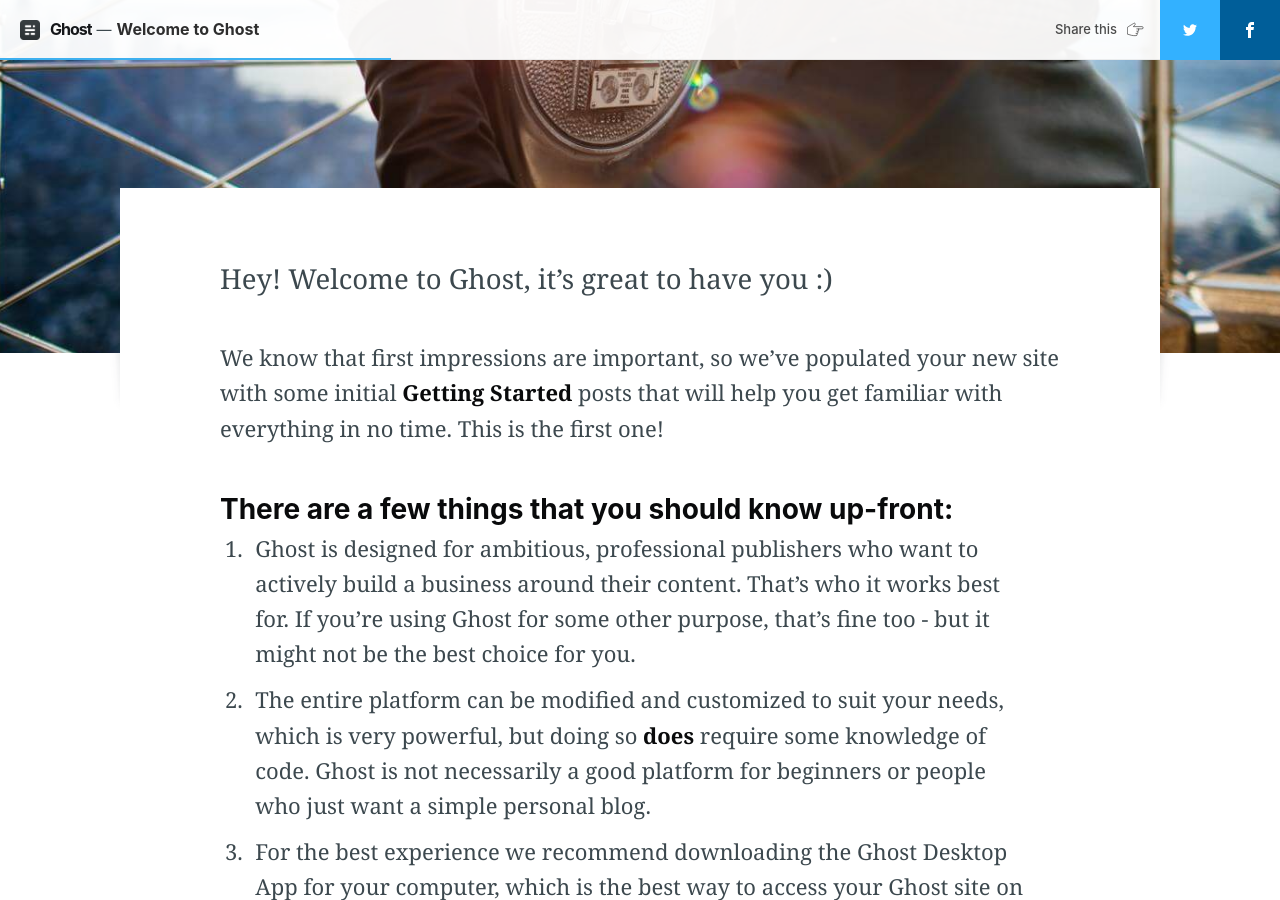
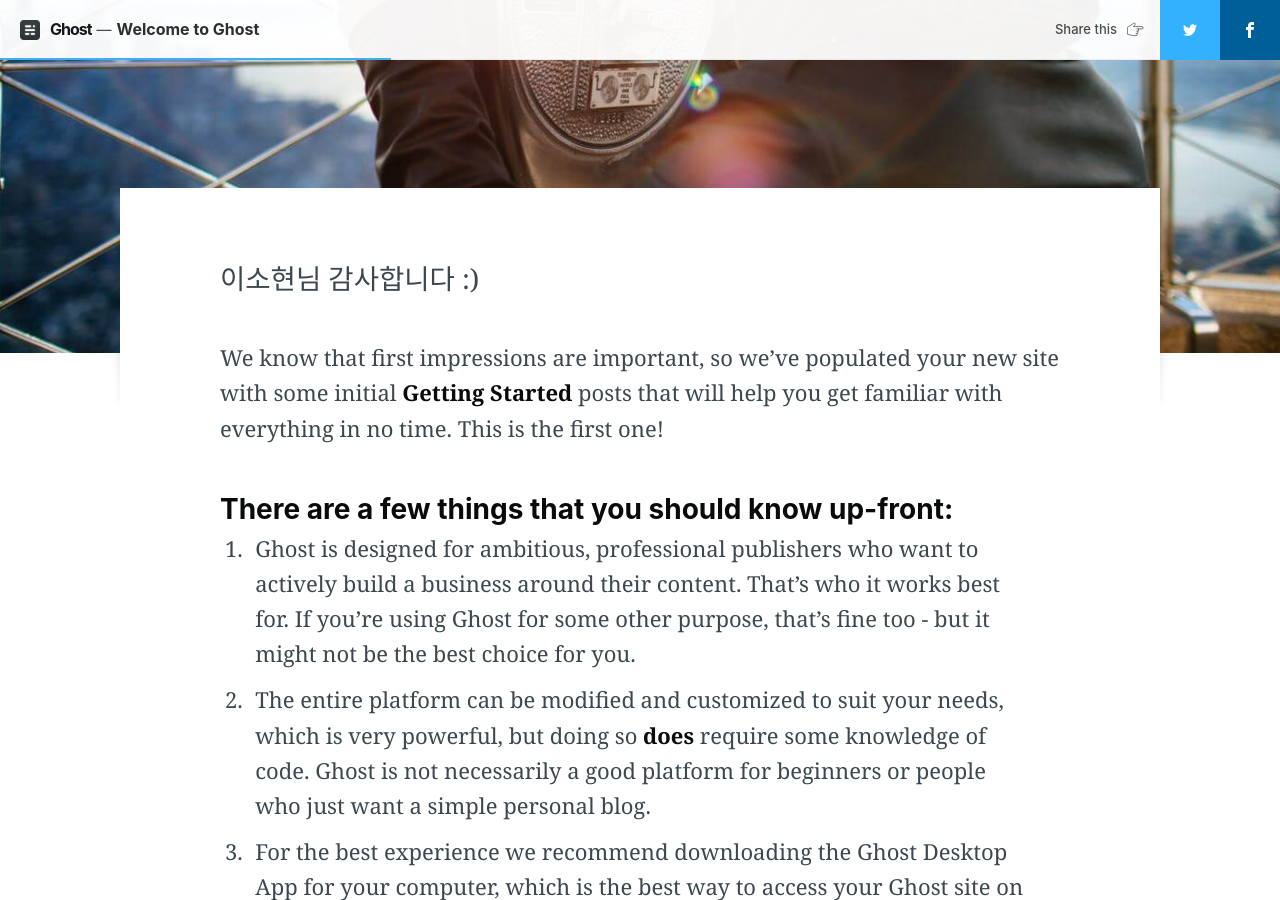
Before and after one commit to thgus900/thgus900.github.io, a Jekyll site: the page built from _posts/2017-07-27-welcome.md, in a window 1280 px wide and 900 px high, scrolled down 709 px. Built offline with Jekyll 4.4.1, drawn with Linux system fonts in a browser that asks for light colours; nearby versions of some CDN libraries; comment, search, counter and statistics services are not loaded.

Commit message:
201907062003 update

```diff
--- a/_posts/2017-07-27-welcome.md
+++ b/_posts/2017-07-27-welcome.md
@@ -11,7 +11,7 @@
 author: ghost
 ---
 
-Hey! Welcome to Ghost, it's great to have you :)
+이소현님 감사합니다 :)
 
 We know that first impressions are important, so we've populated your new site with some initial **Getting Started** posts that will help you get familiar with everything in no time. This is the first one!
 
```
